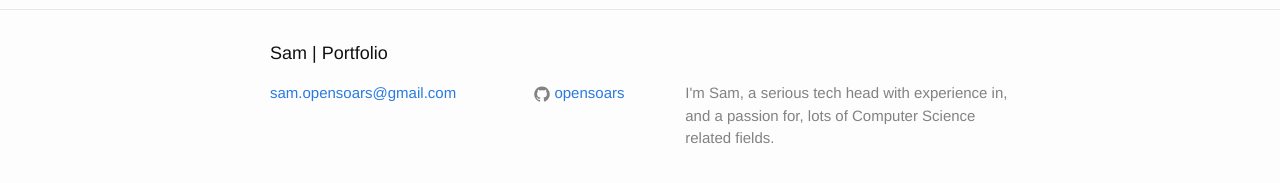
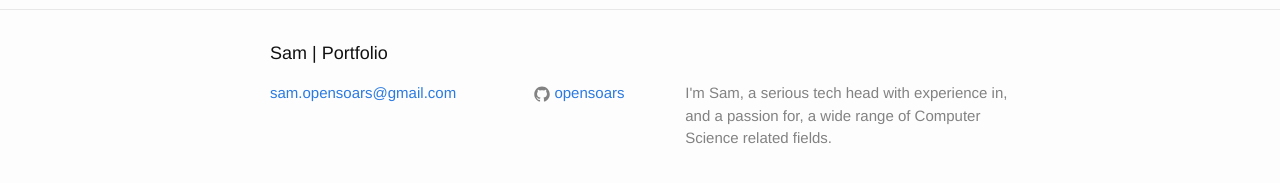
Before and after one commit to opensoars/portfolio, a Jekyll site: the page built from index.html, in a window 1280 px wide. Shown: the part 455-638 px from the top of the page. Built offline with Jekyll 4.4.1, drawn with Linux system fonts in a browser that asks for light colours.

Commit message:
better sentence

```diff
--- a/_config.yml
+++ b/_config.yml
@@ -9,7 +9,7 @@
 title: Sam | Portfolio
 email: sam.opensoars@gmail.com
 description: > # this means to ignore newlines until "baseurl:"
-  I'm Sam, a serious tech head with experience in, and a passion for, lots of Computer Science related fields.
+  I'm Sam, a serious tech head with experience in, and a passion for, a wide range of Computer Science related fields.
 baseurl: "/portfolio" # the subpath of your site, e.g. /blog
 url: "https://opensoars.github.io" # the base hostname & protocol for your site
 github_username:  opensoars
```
